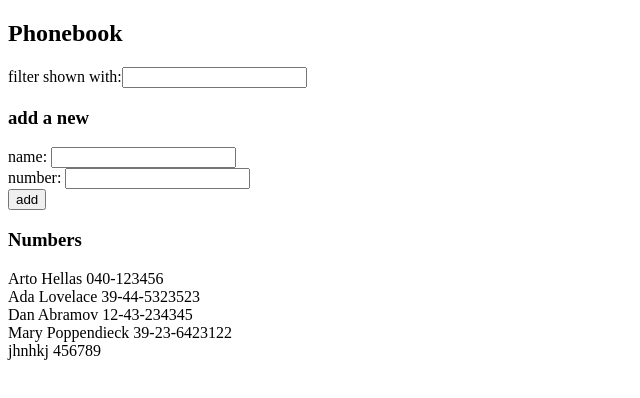
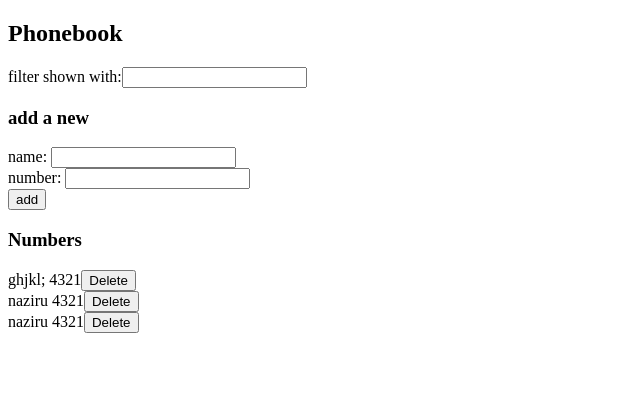
Before and after one commit to nazirua/part2, a React (Create React App) app in the folder phonebook/: page / in a window 1280 px wide. Shown: the top 398 px of the page, without its empty margins (0-640 px from the left). Built offline with nearby package versions, Linux system fonts and the light colour scheme; data requests are answered from the project's data file.

Commit message:
Add changes

```diff
--- a/phonebook/db.json
+++ b/phonebook/db.json
@@ -1,29 +1,19 @@
 {
   "persons": [
     {
-      "name": "Arto Hellas",
-      "number": "040-123456",
-      "id": 1
+      "name": "ghjkl;",
+      "number": "4321",
+      "id": 6
     },
     {
-      "name": "Ada Lovelace",
-      "number": "39-44-5323523",
-      "id": 2
+      "name": "naziru",
+      "number": "4321",
+      "id": 7
     },
     {
-      "name": "Dan Abramov",
-      "number": "12-43-234345",
-      "id": 3
-    },
-    {
-      "name": "Mary Poppendieck",
-      "number": "39-23-6423122",
-      "id": 4
-    },
-    {
-      "name": "jhnhkj",
-      "number": "456789",
-      "id": 5
+      "name": "naziru",
+      "number": "4321",
+      "id": 8
     }
   ]
 }
--- a/phonebook/src/App.js
+++ b/phonebook/src/App.js
@@ -1,6 +1,7 @@
 import React from 'react';
-import { useState, useEffect} from 'react'
-import axios from 'axios'
+import { useState, useEffect} from 'react';
+import Person from './components/Person';
+import noteService from './services/persons';
 
 
 
@@ -49,15 +50,7 @@ return(
 )
 }
 
-const Person = (props) => {
-return(
-  <>
-    {props.filteredItems.map((person, i)=>
-    <div key={i}>{person.name} {person.number} </div>
-    )}
-  </>
-)
-}
+
 
 const App = () => {
 
@@ -67,35 +60,70 @@ const App = () => {
   const [query, setQuery] = useState('')
 
   useEffect(() => {
-    console.log('Effects')
-    axios
-    .get('http://localhost:3002/persons')
+    noteService
+    .getAll()
     .then(response => {
-      console.log('Promise fulfiled')
       setPersons(response.data)
     })
   }, [])
-  console.log('render', persons.length, 'persons')
+
 
 
   const addPerson = (event) => {
     event.preventDefault()
-    if (persons.find((p) => p.name === newName && p.number === newNumber)) {
-      window.alert(`${newName} is already added to the phonebook`);
-      return false;
-    }else if(persons.find((p) => p.number === newNumber)){
-      window.alert(`${newNumber} is already registered`);
-      return false;
+    // if (persons.find((p) => p.name === newName && p.number === newNumber)) {
+    //   window.alert(`${newName} is already added to the phonebook`);
+    //   return false;
+    // }else if(persons.find((p) => p.number === newNumber)){
+    //   window.alert(`${newNumber} is already registered`);
+    //   return false;
+    // }
 
-    }
     const personObject = {
       name: newName, number: newNumber
     }
 
-    setPersons(persons.concat(personObject));
-    setNewName('')
-    setNewNumber('')
+    noteService
+    .create(personObject)
+    .then(response => {
+      setPersons(persons.concat(response.data))
+      setNewName('')
+      setNewNumber('')
+    })
   }
+
+  const handleDeleteOf = (id) => {
+      const person = persons.filter(p => p.id !== id)
+      const changedNote = { ...persons}
+
+    if(window.confirm(`Delete  ?`)){
+      console.log(person)
+      noteService
+        .delete(id, changedNote)
+        .then(response => {
+          setPersons(persons.map(person => person.id !== id ? person: response.data))
+        })
+    }
+
+}
+
+const updateNumber = id => {
+  if (persons.find((p) => p.name === newName && p.number === newNumber)) {
+    window.alert(`${newName} is already added to the phonebook, replace the old number with new one`);
+    return false;
+  }else if(persons.find((p) => p.number !== newNumber)){
+    const person = persons.find(p => p.id === id)
+  const changedNote = { ...person, number: newNumber }
+
+  noteService
+    .update(id, changedNote)
+    .then(response => {
+      setPersons(persons.map(p => p.id !== id ? p : response.data))
+    })
+    return false;
+  }
+
+}
 
 const filteredItems = filteredNames(query, persons)
 
@@ -120,6 +148,7 @@ const filteredItems = filteredNames(query, persons)
       <Filter handleQueryChange={handleQueryChange}/>
       <h3>add a new</h3>
       <PersonForm
+      updateNumber={updateNumber}
       addPerson={addPerson}
       newName={newName}
       newNumber={newNumber}
@@ -127,7 +156,18 @@ const filteredItems = filteredNames(query, persons)
       handleNumberChange={handleNumberChange}
       />
       <h3>Numbers</h3>
-      <Person filteredItems={filteredItems} />
+      <div>
+        {filteredItems.map(person =>
+          <Person
+          key={person.id}
+          person={person}
+          handleDelete = {()=>handleDeleteOf(person.id)}
+
+          />
+        )}
+
+      </div>
+
 
     </div>
   )
--- /dev/null
+++ b/phonebook/src/components/Person.js
@@ -0,0 +1,18 @@
+import React from 'react'
+
+
+
+const Person = ({person, handleDelete, filteredItems}) => {
+    return(
+      <>
+
+        <div>
+            {person.name} {person.number}
+            <button onClick={handleDelete}>Delete</button>
+        </div>
+
+      </>
+    )
+    }
+
+export default Person
--- /dev/null
+++ b/phonebook/src/services/persons.js
@@ -0,0 +1,25 @@
+import axios from 'axios'
+const baseUrl = 'http://localhost:3002/persons'
+
+const getAll = () => {
+  return axios.get(baseUrl)
+}
+
+const create = newObject => {
+  return axios.post(baseUrl, newObject)
+}
+
+const remove = (id, newObject) => {
+  return axios.delete(`${baseUrl}/${id}`, newObject)
+}
+
+const update = (id, newObject) => {
+  return axios.put(`${baseUrl}/${id}`, newObject)
+}
+
+export default {
+  getAll: getAll,
+  create: create,
+  delete: remove,
+  update: update
+}
```
Also changed, not shown: 1 other file (tests, documents, lock files or other folders).
